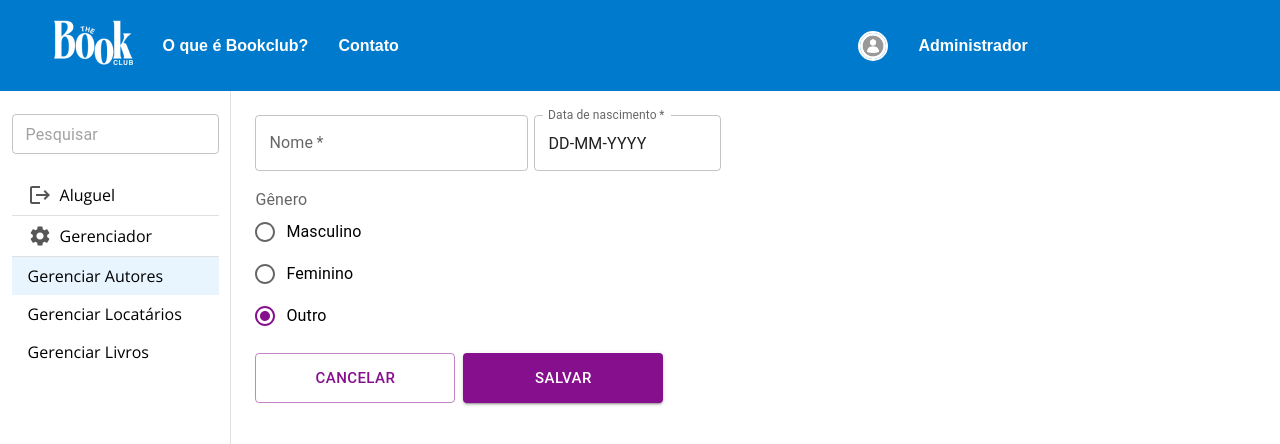
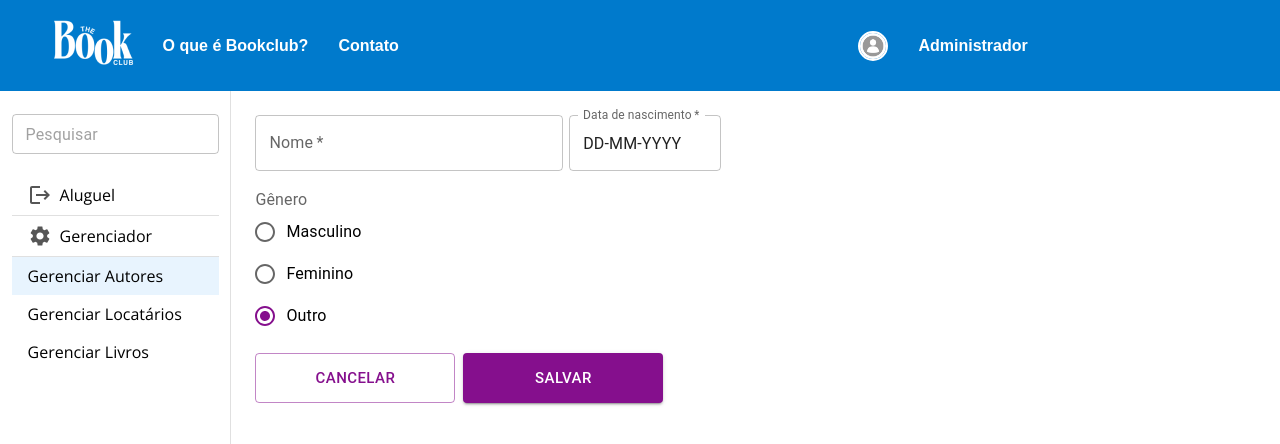
Before and after one commit to TheBookClubDB/TheBookClub-Front, a React (Vite) app: page /criar-autor in a window 1280 px wide. Shown: the top 444 px of the page. Built offline with nearby package versions, Linux system fonts and the light colour scheme.

Commit message:
Ajustando formolário conforme CR

```diff
--- a/src/components/Formulario/index.tsx
+++ b/src/components/Formulario/index.tsx
@@ -8,6 +8,7 @@ import dayjs, { Dayjs } from 'dayjs';
 import Botao from '../botao/Botao';
 import axios from 'axios';
 import { useNavigate } from 'react-router-dom';
+import style from './style.module.css'
 
 const FormularioCadastroAutor = () => {
   const navigate = useNavigate();
@@ -42,8 +43,15 @@ const FormularioCadastroAutor = () => {
       navigate('/');
     } catch (error) {
       let erroMensagem = 'Erro ao salvar.';
+
       if (axios.isAxiosError(error)) {
-        erroMensagem = error.response?.data || erroMensagem;
+        const erroData = error.response?.data;
+        if(typeof erroData === 'string'){
+          erroMensagem = erroData;
+        }else if(typeof erroData === 'object'){
+          erroMensagem = erroData.error || erroData.message || erroMensagem;
+
+        }
         setMessageAlert(erroMensagem);
         setAlertSeverity('error');
       }
@@ -83,24 +91,24 @@ const FormularioCadastroAutor = () => {
 
   return (
     <>
-      <Box aria-label='form' component="form" style={{ width: '466px', marginTop: '10px', textAlign: 'left' }}>
+      <Box aria-label='form' component="form" className={style.box}>
 
-        <div style={{ display: 'flex', gap: '6px', marginTop: '24px', marginBottom: '16px' }}>
-          <TextField style={{ width: '362px', height: '57px' }}
+        <div className={style.divCampos}>
+          <TextField className={style.nomeTexField}
             required
             aria-label='campo-para-digitar-o-nome'
             error={erroNome}
             helperText={erroNome ? 'Campo obrigatorio.' : ''}
             label="Nome"
             type='text'
-            placeholder='Digite  seu nome completo'
+            placeholder='Digite o nome da pessoa autora'
             onChange={(e) => {
               setNome(e.target.value)
             }}
           />
 
           <LocalizationProvider dateAdapter={AdapterDayjs}>
-            <DateField style={{ width: '179', height: '57px' }}
+            <DateField className={style.dataFieldData}
               required
               aria-label='campo-para-digitar-a-data'
               helperText={erroData ? 'Campo obrigatorio.' : ''}
@@ -153,8 +161,7 @@ const FormularioCadastroAutor = () => {
           </RadioGroup>
         </FormControl>
 
-        <div style={{ display: 'flex', width: '415px', height: '50px', gap: '8px', marginBottom: '50px', marginTop: '16px' }}>
-
+        <div className={style.divBotoes}>
           <Botao texto='Cancelar' onClick={botaoCancelar} variante='outlined' />
           <Botao texto='Salvar' onClick={botaoSalvar} variante='contained' />
 
--- a/src/components/Formulario/style.module.css
+++ b/src/components/Formulario/style.module.css
@@ -0,0 +1,31 @@
+.divBotoes {
+    display: flex;
+    width: 415px;
+    height: 50px;
+    gap: 8px;
+    margin-bottom: 50px;
+    margin-top: 16px ;
+}
+
+.dataFieldData {
+    width: 179px;
+    height: 57px;
+}
+
+.nomeTexField {
+    width: 362px;
+    height: 57px;
+}
+
+.divCampos {
+    display: flex;
+    gap: 6px;
+    margin-top: 24px;
+    margin-bottom: 16px;
+}
+
+.box {
+    width: 466px;
+    margin-top: 10px;
+    text-align: left;
+}
```
